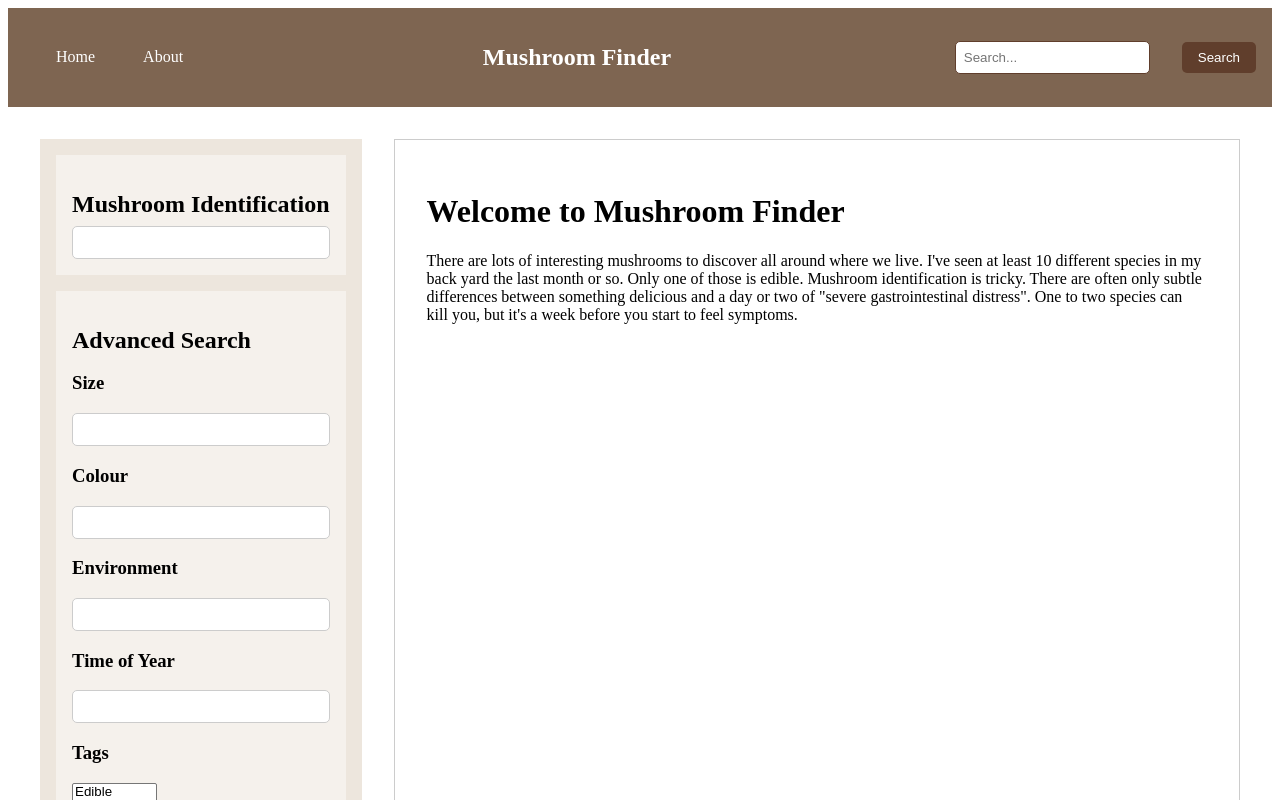
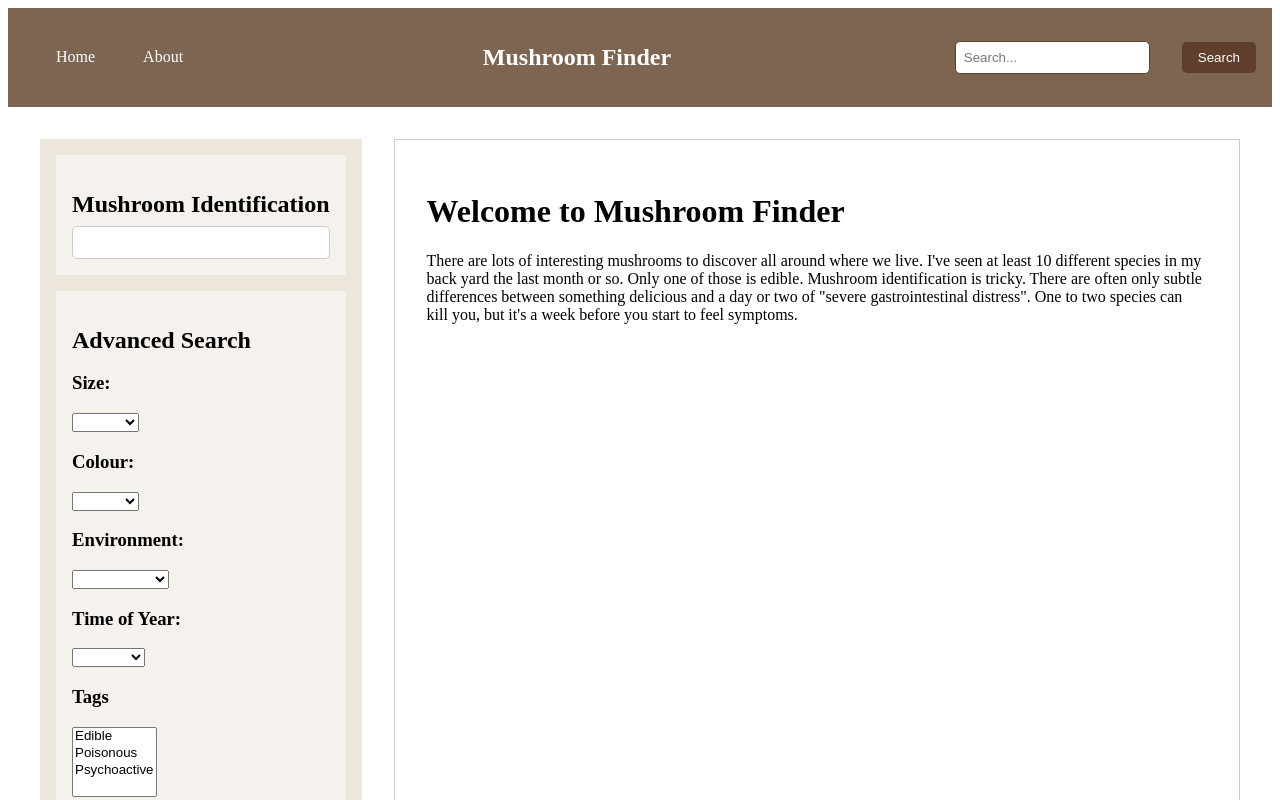
Before and after one commit to kloudsoft91/mushroom_db_app, a Nuxt app: page / in a window 1280 px wide. Shown: the top 800 px of the page. Built offline with nearby package versions, Linux system fonts and the light colour scheme.

Commit message:
Updated filter boxes

```diff
--- a/pages/index.vue
+++ b/pages/index.vue
@@ -27,14 +27,41 @@
           </div>
           <div id="advanced-search">
             <h2>Advanced Search</h2>
-            <h3>Size</h3>
-            <input v-model="text">
-            <h3>Colour</h3>
-            <input v-model="text">
-            <h3>Environment</h3>
-            <input v-model="text">
-            <h3>Time of Year</h3>
-            <input v-model="text">
+            <h3>Size: {{ selected }}</h3>
+            <select v-model="selected">
+              <option></option>
+              <option>0-1cm</option>
+              <option>1-2cm</option>
+              <option>3-5cm</option>
+              <option>5-10cm</option>
+              <option>10+cm</option>
+            </select>
+            <h3>Colour: {{ selected }}</h3>
+            <select v-model="selected">
+              <option></option>
+              <option>Brown</option>
+              <option>White</option>
+              <option>Red</option>
+              <option>Orange</option>
+              <option>Grey</option>
+            </select>
+            <h3>Environment: {{ selected }}</h3>
+            <select v-model="selected">
+              <option></option>
+              <option>Under Tree</option>
+              <option>On Tree/Log</option>
+              <option>Open Field</option>
+              <option>Manure</option>
+              <option>Soil</option>
+            </select>
+            <h3>Time of Year: {{ selected }}</h3>
+            <select v-model="selected">
+              <option></option>
+              <option>Spring</option>
+              <option>Summer</option>
+              <option>Autumn</option>
+              <option>Winter</option>
+            </select>
             <h3>Tags</h3>
             <select v-model="selectedTags" multiple>
               <option v-for="tag in availableTags" :key="tag" :value="tag">{{ capitalize(tag) }}</option>
```
